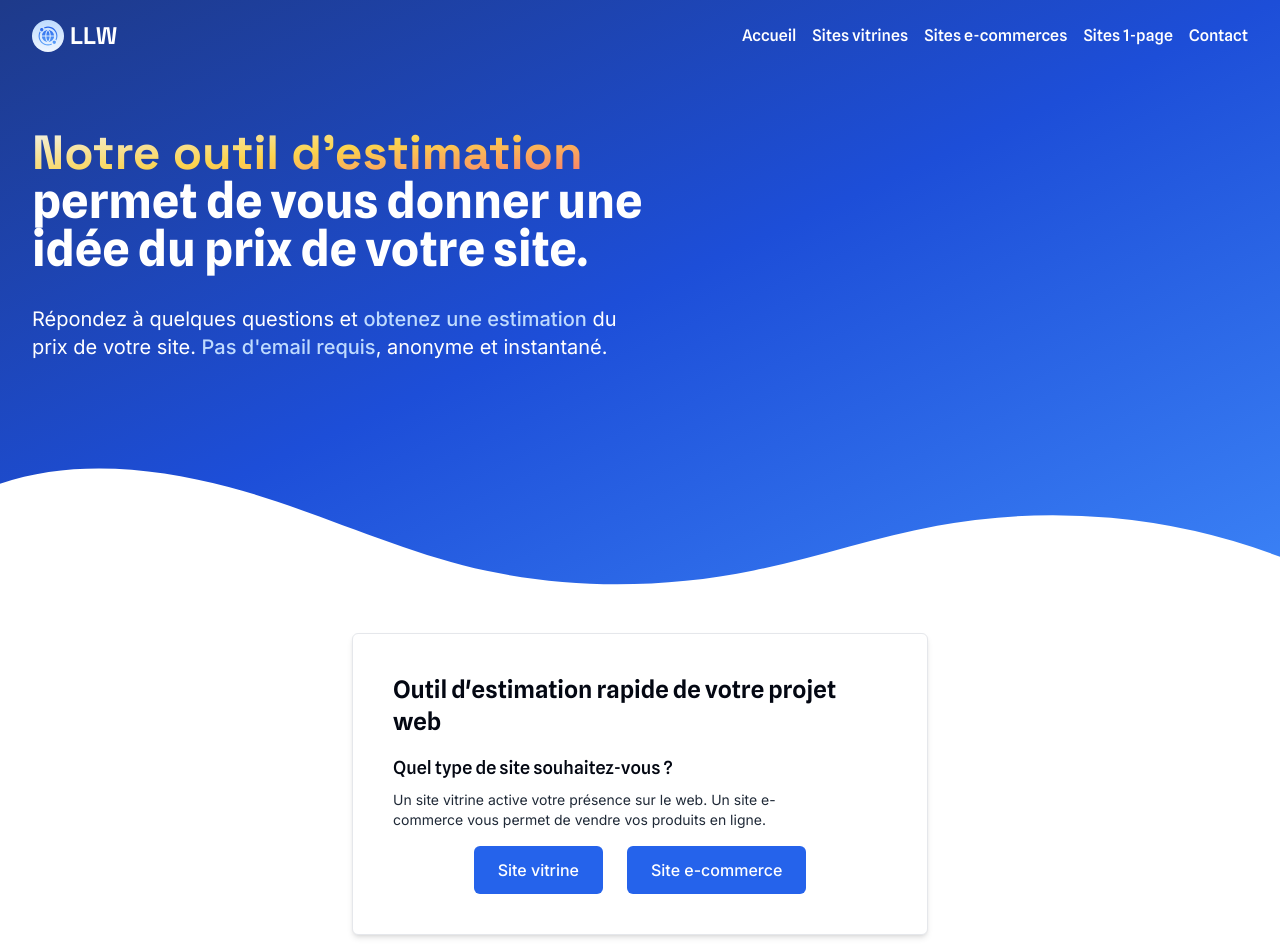
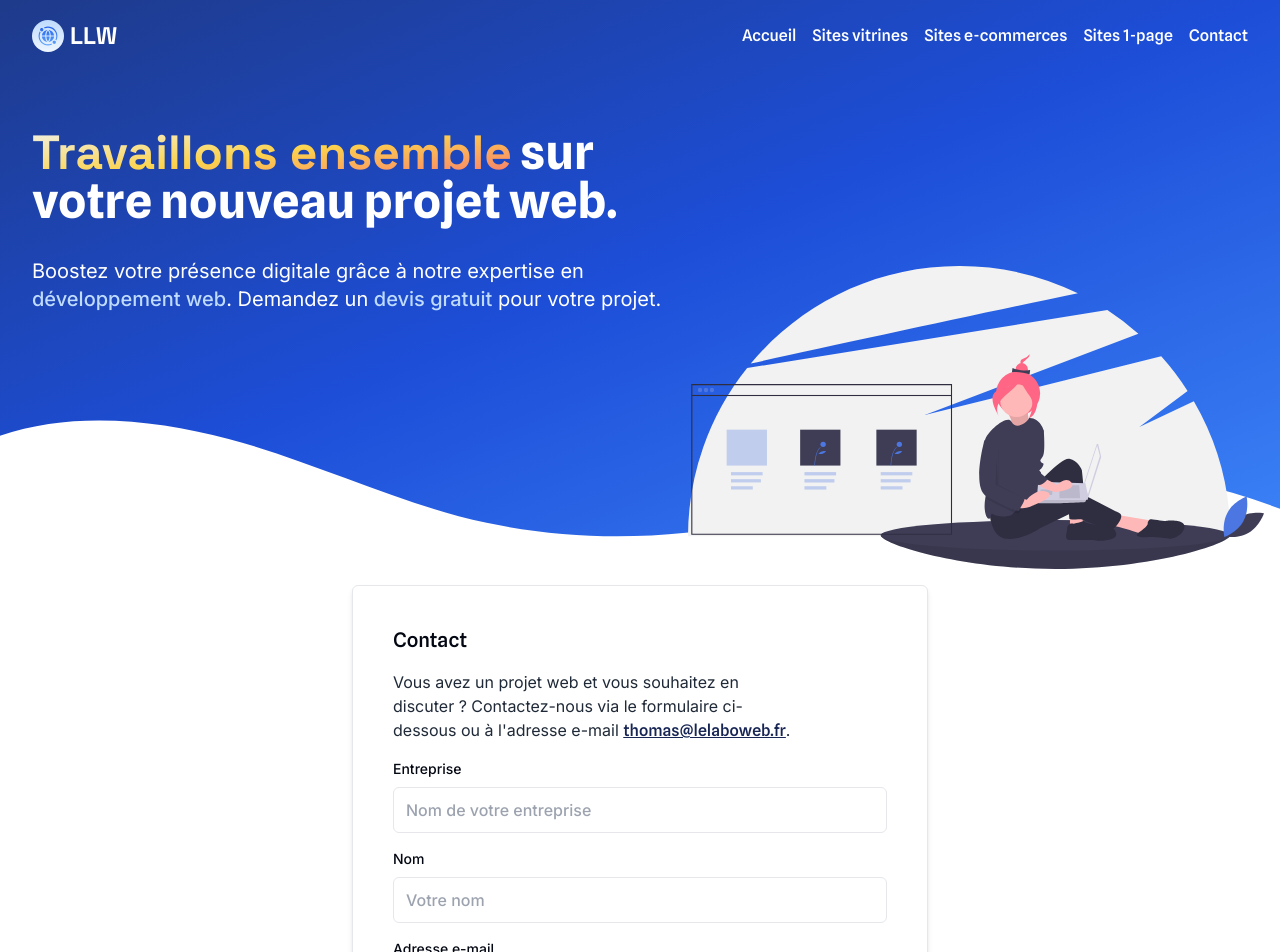
Before and after one commit to TotomInc/tcaweb, a Next.js app: page /contact in a window 1280 px wide. Shown: the top 952 px of the page. Built offline with nearby package versions, Linux system fonts and the light colour scheme.

Commit message:
feat: update contact page

```diff
--- a/app/contact/page.tsx
+++ b/app/contact/page.tsx
@@ -1,14 +1,13 @@
 import type { Metadata } from "next";
 
 import { Hero } from "@/components/sections/Hero";
-import { WebsiteCalculator } from "@/components/marketing/WebsiteCalculator";
 import { ContactForm } from "@/components/sections/ContactForm";
 
 export const metadata: Metadata = {
   title:
-    "Estimation simple & rapide, contact — LeLaboWeb, l'agence web sur-mesure des petites & moyennes entreprises",
+    "Contact — LeLaboWeb, l'agence web sur-mesure des petites & moyennes entreprises",
   description:
-    "LeLaboWeb vous accompagne dans la conception de votre site vitrine. Estimez votre projet en ligne gratuitement, en 5 minutes et sans engagement.",
+    "LeLaboWeb vous accompagne dans la conception de votre site projet web.",
 };
 
 export default function ContactPage() {
@@ -18,27 +17,28 @@ export default function ContactPage() {
         title={
           <>
             <span className="bg-gradient-to-br from-blue-50 via-amber-300 to-red-400 bg-clip-text font-heading font-bold text-transparent">
-              Notre outil d&apos;estimation
+              Travaillons ensemble
             </span>{" "}
-            permet de vous donner une idée du prix de votre site.
+            sur votre nouveau projet web.
           </>
         }
         description={
           <>
-            Répondez à quelques questions et{" "}
-            <span className="font-medium text-blue-200">
-              obtenez une estimation
-            </span>{" "}
-            du prix de votre site.{" "}
-            <span className="font-medium text-blue-200">
-              Pas d&apos;email requis
-            </span>
-            , anonyme et instantané.
+            Boostez votre présence digitale grâce à notre expertise en{" "}
+            <span className="font-medium text-blue-200">développement web</span>
+            . Demandez un{" "}
+            <span className="font-medium text-blue-200">devis gratuit</span>{" "}
+            pour votre projet.
           </>
         }
+        image={{
+          width: 500,
+          height: 300,
+          alt: "",
+          src: "/_static/images/web-development.svg",
+          className: "w-64 lg:max-w-xl",
+        }}
       />
-
-      <WebsiteCalculator className="mb-8" />
 
       <ContactForm />
     </>
--- a/app/page.tsx
+++ b/app/page.tsx
@@ -34,7 +34,7 @@ export default function Home() {
             entreprise.
           </>
         }
-        cta={{ href: "/contact", label: "Estimer mon devis en ligne" }}
+        cta={{ href: "/contact", label: "En savoir plus" }}
         image={{
           width: 768,
           height: 650,
--- a/app/sites-ecommerces/page.tsx
+++ b/app/sites-ecommerces/page.tsx
@@ -42,7 +42,7 @@ export default function Page() {
             produits & commandes.
           </>
         }
-        cta={{ href: "/contact", label: "Estimer mon site e-commerce" }}
+        cta={{ href: "/contact", label: "En savoir plus" }}
         checks={[
           "Démarrez la vente en ligne facilement et rapidement",
           "Interface de gestion simple et intuitive",
--- a/app/sites-vitrines/page.tsx
+++ b/app/sites-vitrines/page.tsx
@@ -38,7 +38,7 @@ export default function Page() {
             exigences de votre entreprise.
           </>
         }
-        cta={{ href: "/contact", label: "Estimer mon site vitrine" }}
+        cta={{ href: "/contact", label: "En savoir plus" }}
         checks={[
           "Rendez votre entreprise visible en ligne",
           "Site sur-mesure, adapté à l'identité de votre entreprise",
--- a/components/sections/ContactForm.tsx
+++ b/components/sections/ContactForm.tsx
@@ -133,7 +133,7 @@ export function ContactForm() {
           </div>
 
           <div className="flex w-full flex-col">
-            <Label htmlFor="message">Message</Label>
+            <Label htmlFor="message">Votre projet</Label>
 
             <Textarea
               name="message"
```
